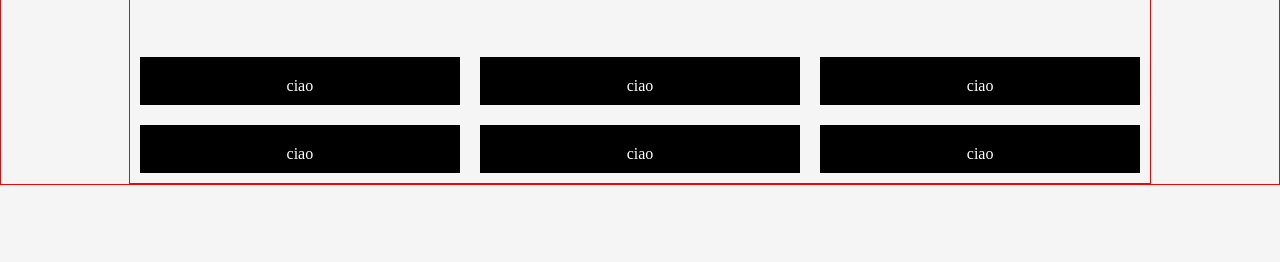
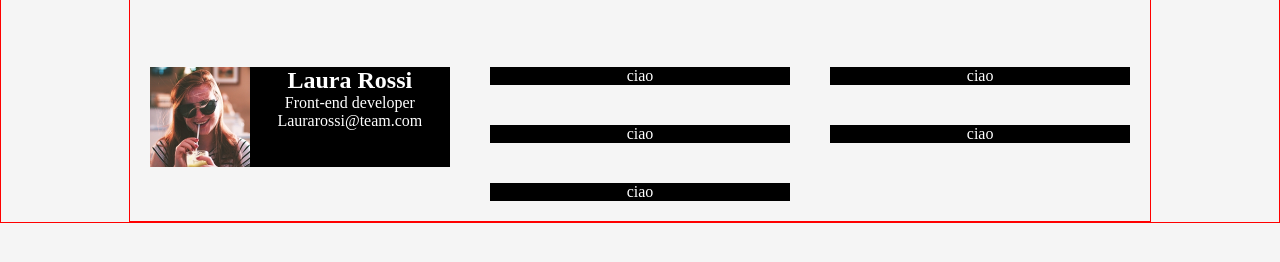
Before and after one commit to MicheleGiovagnoli/html-css-float-cards, a plain HTML site: page index.html in a window 1280 px wide. Shown: the part 154-416 px from the top of the page. Drawn offline with Linux system fonts and the light colour scheme.

Commit message:
nuovo commit

```diff
--- a/css/style.css
+++ b/css/style.css
@@ -33,17 +33,24 @@ header{
 }
 
 .colonna{
-    background-color: black;
+
     color: white;
     float: left;
-    border: solid 10px whitesmoke;
-    padding: 20px 20px 10px 20px;
     text-align: center;
     width: calc(100% / 3);
 
 }
+.contenuto{
+    background-color: black;
+    margin: 20px;
+}
+
 .clearfix::after{
     content: "";
     display: table;
     clear: both;
 }
+.laura{
+    width: 100px;
+    float: left;
+}
--- a/index.html
+++ b/index.html
@@ -23,28 +23,43 @@
 
 
 
-            <div class="colonna ">
-              <span>ciao</span>
+            <div class="colonna">
+              <div class="contenuto clearfix">
+                  <img src="img/female1.png" alt="laura" class="laura ">
+                  <h2>Laura Rossi</h2>
+                  <span>Front-end developer</span>
+                  <span class="email">Laurarossi@team.com</span>
+              </div>
             </div>
 
             <div class="colonna">
-              <span>ciao</span>
+                <div class="contenuto">
+                    <span>ciao</span>
+                </div>
             </div>
 
             <div class="colonna">
-              <span>ciao</span>
+                <div class="contenuto">
+                    <span>ciao</span>
+                </div>
             </div>
 
             <div class="colonna">
-              <span>ciao</span>
+                <div class="contenuto">
+                    <span>ciao</span>
+                </div>
             </div>
 
             <div class="colonna">
-              <span>ciao</span>
+                <div class="contenuto">
+                    <span>ciao</span>
+                </div>
             </div>
 
             <div class="colonna ">
-              <span>ciao</span>
+                <div class="contenuto">
+                    <span>ciao</span>
+                </div>
             </div>
 
 
```
